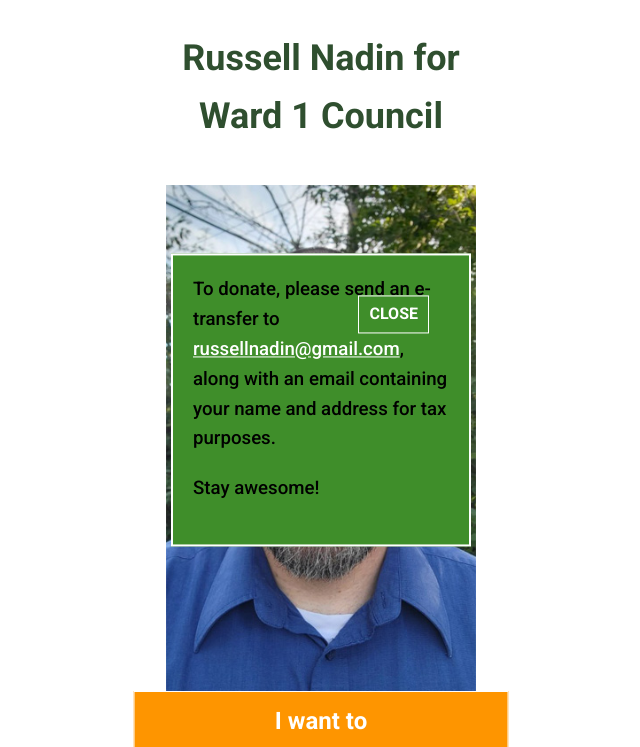
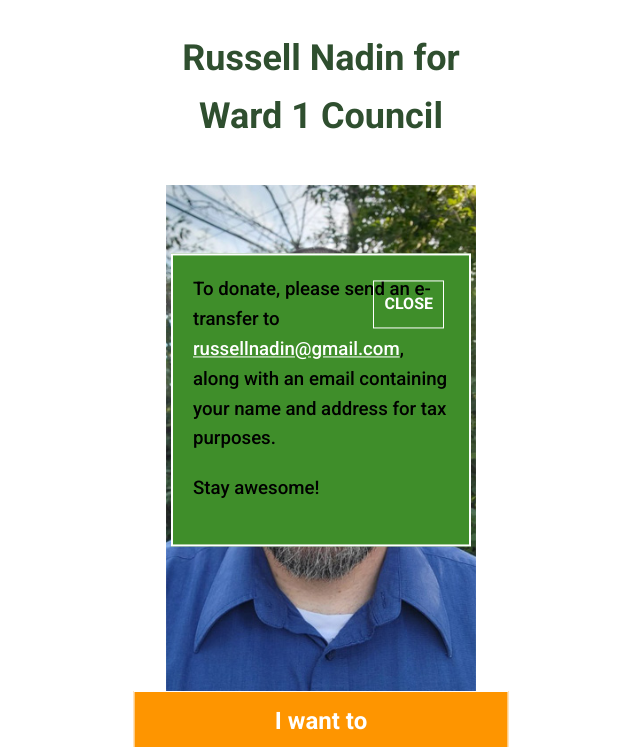
Before and after one commit to RNYXE/RussellNadinYXE, a plain HTML site: page index.html in a window 1280 px wide. Both pictures are taken after a click on the button "Donate". Shown: the top 747 px of the page, without its empty margins (319-959 px from the left). Drawn offline with Linux system fonts and the light colour scheme.

Commit message:
Update styles.css

```diff
--- a/styles.css
+++ b/styles.css
@@ -64,6 +64,7 @@ body::before {
     max-width: 350px;
     margin: 0 auto;
     padding: 10px;
+    padding-bottom: 200px;
 }
 .content {
     width: 350px; /* Ensures the container is 350px wide */
@@ -214,12 +215,12 @@ body::before {
 
 .close {
     position: absolute;
-    top: 20px; /* Adds 20px space from the top */
-    right: 20px; /* Adds 20px space from the right */
+    top: 5px; /* Adds 20px space from the top */
+    right: 5px; /* Adds 20px space from the right */
     cursor: pointer;
     font-weight: bold;
     border: 1px solid #ffffff; /* 1px white border to make it obvious as a button */
-    padding: 5px 10px; /* Adds some padding to make it look like a button */
+    padding: 10px 10px; /* Adds some padding to make it look like a button */
     color: #ffffff; /* Ensure text color is white */
     background-color: transparent; /* Ensure background is transparent */
 }
```
